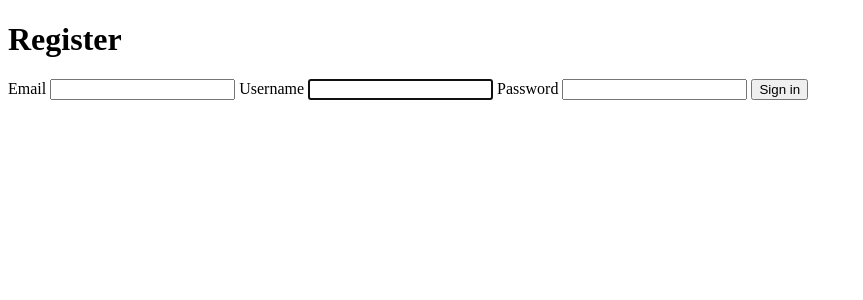
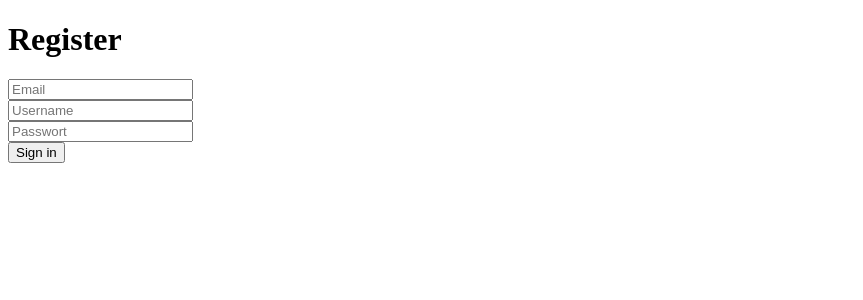
Before and after one commit to football-betting/frontend, a Symfony app: template templates/user/register.html.twig in a window 1280 px wide. Shown: the part 110-410 px from the top of the page, without its empty margins (0-863 px from the left). Run offline with Twig, Linux system fonts and the light colour scheme; the template is opened without the code that fills it, so the values that code supplies are empty; some libraries are stand-ins or nearby versions.

Commit message:
styling register

```diff
--- a/templates/security/login.html.twig
+++ b/templates/security/login.html.twig
@@ -31,9 +31,7 @@
                 <input type="text" class="form-control" placeholder="Username" aria-label="Username"
                        value="{{ last_username }}" name="username" id="inputUsername" autocomplete="username"
                        required autofocus><br>
-
             </div>
-
         </div>
         <div class="row justify-content-center">
             <div class="col-auto">
--- a/templates/user/register.html.twig
+++ b/templates/user/register.html.twig
@@ -4,23 +4,38 @@
 
 {% block body %}
 <form method="post">
-    <h1 class="h3 mb-3 font-weight-normal">Register</h1>
+    <div class="row justify-content-center">
+        <div class="col-auto">
+            <h1 class="h3 mb-3 font-weight-normal">Register</h1>
+        </div>
+    </div>
 
-    <label for="inputEmail">Email</label>
-    <input type="email" value="{{ email }}" name="email" id="inputEmail" class="form-control" autocomplete="your email" required>
+    <div class="row justify-content-center">
+        <div class="col-auto centered">
+            <input type="email" value="{{ email }}" name="email" id="inputEmail" class="form-control" autocomplete="your email" required placeholder="Email" aria-label="Email"><br>
+        </div>
+    </div>
+    <div class="row justify-content-center">
+        <div class="col-auto centered">
+            <input type="text" value="{{ username }}" name="username" id="inputUsername" class="form-control" autocomplete="username" required autofocu placeholder="Username" aria-label="Username"><br>
+        </div>
+    </div>
+    <div class="row justify-content-center">
+        <div class="col-auto centered">
+            <input type="password" name="password" id="inputPassword" class="form-control" autocomplete="current-password" required placeholder="Passwort" aria-label="Passwort"><br>
+        </div>
+    </div>
 
-    <label for="inputUsername">Username</label>
-    <input type="text" value="{{ username }}" name="username" id="inputUsername" class="form-control" autocomplete="username" required autofocus>
-    <label for="inputPassword">Password</label>
-    <input type="password" name="password" id="inputPassword" class="form-control" autocomplete="current-password" required>
-
-
+    <div class="row justify-content-center">
+        <div class="col-auto ">
+            <button class="btn btn-lg btn-primary button-prim" type="submit">
+                Sign in
+            </button>
+        </div>
+    </div>
     <input type="hidden" name="_csrf_token"
            value="{{ csrf_token('authenticate') }}"
     >
 
-    <button class="btn btn-lg btn-primary button-prim" type="submit">
-        Sign in
-    </button>
 </form>
 {% endblock %}
```
